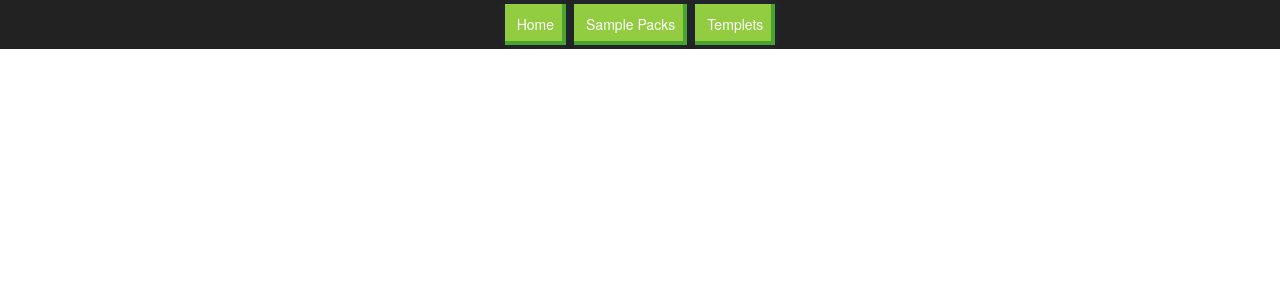
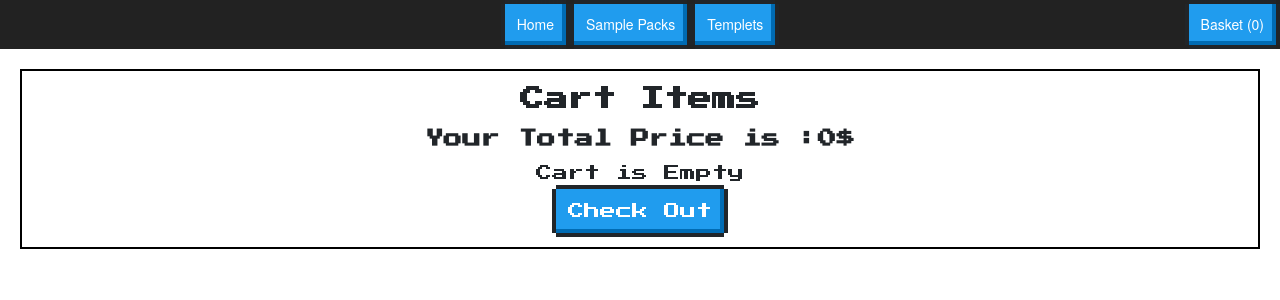
Before and after one commit to trippyy28/trippyysamplesdemo, a React (Create React App) app: page /basket in a window 1280 px wide. Shown: the top 300 px of the page. Built offline with nearby package versions, Linux system fonts and the light colour scheme.

Commit message:
adding popover

```diff
--- a/package.json
+++ b/package.json
@@ -7,6 +7,7 @@
     "@testing-library/react": "^11.2.5",
     "@testing-library/user-event": "^12.7.3",
     "bootstrap": "^4.6.0",
+    "formik": "^2.2.6",
     "framer-motion": "^3.10.0",
     "lodash": "^4.17.21",
     "nes.css": "^2.3.0",
--- a/src/App.css
+++ b/src/App.css
@@ -1,9 +1,12 @@
+@import url("https://fonts.googleapis.com/css2?family=Press+Start+2P&display=swap");
+
 * {
   box-sizing: border-box;
   margin: 0;
 }
 .App {
   text-align: center;
+  font-family: "Press Start 2P", cursive;
 }
 
 .buttons {
--- a/src/App.js
+++ b/src/App.js
@@ -2,49 +2,73 @@ import "./App.css";
 import "nes.css/css/nes.min.css";
 import Gallery from "./Gallery";
 import Templets from "./Templets";
-import styled from "styled-components";
-import { Route, Link, Switch, BrowserRouter } from "react-router-dom";
-
-const Header = styled.div`
-  font-family: "HelveticaNeue", "Helvetica Neue", Helvetica, Arial, sans-serif;
-  font-size: 0.875em;
-  font-weight: 400;
-  background-color: #222222;
-  color: #bbbbbb;
-  text-align: center;
-`;
+import { Route, Switch, BrowserRouter } from "react-router-dom";
+import React, { useState } from "react";
+import Header from "./Header";
+import Basket from "./Basket";
+import Details from "./Details";
+import { data } from "./data";
+import Login from "./Login";
 
 function App() {
+  let [cartItems, setCartItems] = useState([]);
+  const products = data;
+  const onAdd = (product) => {
+    const exist = cartItems.find((x) => x.id === product.id);
+    if (exist) {
+      setCartItems(
+        cartItems.map((x) =>
+          x.id === product.id ? { ...exist, qty: exist.qty + 1 } : x
+        )
+      );
+    } else {
+      setCartItems([...cartItems, { ...product, qty: 1 }]);
+    }
+  };
+  const onRemove = (product) => {
+    const exist = cartItems.find((x) => x.id === product.id);
+    if (exist.qty === 1) {
+      setCartItems(cartItems.filter((x) => x.id !== product.id));
+    } else {
+      setCartItems(
+        cartItems.map((x) =>
+          x.id === product.id ? { ...exist, qty: exist.qty - 1 } : x
+        )
+      );
+    }
+  };
   return (
     <BrowserRouter>
       <div className="App">
-        <Header>
-          <Link to="/">
-            <button type="button" className="nes-btn is-success buttona">
-              Home
-            </button>
-          </Link>
-          <Link to="/gallery">
-            <button type="button" className="nes-btn is-success buttonb">
-              Sample Packs
-            </button>
-          </Link>
-          <Link to="/templets">
-            <button type="button" className="nes-btn is-success buttonb">
-              Templets
-            </button>
-          </Link>
-        </Header>
-
+        <Header
+          cartItems={cartItems}
+          products={products}
+          onAdd={onAdd}
+          onRemove={onRemove}
+        />
         <Switch>
           <Route exact path="/gallery">
-            <Gallery />
+            <Gallery products={products} onAdd={onAdd} />
           </Route>
           <Route exact path="/">
             <h1 className="text">Trippyy Samples</h1>
           </Route>
           <Route exact path="/templets">
             <Templets />
+          </Route>
+          <Route exact path="/details">
+            <Details />
+          </Route>
+          <Route exact path="/login">
+            <Login />
+          </Route>
+          <Route exact path="/basket">
+            <Basket
+              cartItems={cartItems}
+              products={products}
+              onAdd={onAdd}
+              onRemove={onRemove}
+            />
           </Route>
         </Switch>
       </div>
--- /dev/null
+++ b/src/Basket.js
@@ -0,0 +1,52 @@
+import React from "react";
+import styled from "styled-components";
+import { Link, Route, Switch } from "react-router-dom";
+import Checkout from "./Checkout";
+const Container = styled.div`
+  border: 2px solid black;
+  padding: 10px;
+  margin-left: 20px;
+  margin-right: 20px;
+  margin-top: 20px;
+  background-color: white;
+`;
+const Product = styled.div`
+  border: 1px solid ${({ isExpensive }) => (isExpensive ? "blue" : "black")};
+  margin: 4px;
+  margin-left: 2px;
+  margin-right: 2px;
+`;
+const Basket = ({ cartItems, onAdd, product, onRemove }) => {
+  const itemsPrice = cartItems.reduce((a, c) => a + c.price * c.qty, 0);
+  const totalPrice = itemsPrice;
+  return (
+    <Container>
+      <h2>Cart Items</h2>
+      <h3>Your Total Price is :{totalPrice}$</h3>
+      <div>{cartItems.length === 0 && <div>Cart is Empty</div>}</div>
+      {cartItems.map((item) => (
+        <div key={item.id}>
+          <Product>
+            <div>{item.genre}</div>
+            <img src={item.img} width={100} height={100} />
+            <div>{item.price}$</div>
+            <button>Buy!</button>
+            <button onClick={() => onRemove(item)}>Remove</button>
+          </Product>
+        </div>
+      ))}
+
+      <Route exact path="/checkout">
+        <Checkout totalPrice={totalPrice} />
+      </Route>
+
+      <Link to="/checkout">
+        <button type="button" className="nes-btn is-primary">
+          Check Out
+        </button>
+      </Link>
+    </Container>
+  );
+};
+
+export default Basket;
--- /dev/null
+++ b/src/Checkout.js
@@ -0,0 +1,12 @@
+import React from "react";
+
+const Checkout = (props) => {
+  return (
+    <div>
+      <h2>Your Price is:{props.totalPrice}$</h2>
+      <button>CheckOut!</button>
+    </div>
+  );
+};
+
+export default Checkout;
--- /dev/null
+++ b/src/Details.js
@@ -0,0 +1,11 @@
+import React from "react";
+
+const Details = () => {
+  return (
+    <div>
+      <h1>Wow</h1>
+    </div>
+  );
+};
+
+export default Details;
--- /dev/null
+++ b/src/Header.js
@@ -0,0 +1,78 @@
+import React, { useState } from "react";
+import { Switch, Link } from "react-router-dom";
+import styled from "styled-components";
+import { OverlayTrigger, Tooltip } from "react-bootstrap";
+import { ReactComponent as CaretIcon } from "./icons/shopping-cart-outline-svgrepo-com.svg";
+import Basket from './Basket'
+
+const HeaderMenu = styled.div`
+  flex: 1;
+`
+
+const RightHeaderMenu = styled.div`
+  flex: 1;
+  text-align: right;
+`
+
+const Background = styled.div`
+font-family: "HelveticaNeue", "Helvetica Neue", Helvetica, Arial, sans-serif;
+font-size: 0.875em;
+font-weight: 400;
+background-color: #222222;
+color: #bbbbbb;
+text-align: center;
+display: flex;
+`;
+
+const Header = ({ cartItems, products, onAdd, onRemove }) => {
+  return (
+    <Background>
+    <HeaderMenu />
+      <HeaderMenu>
+        <Link to="/">
+          <button type="button" className="nes-btn is-primary buttona">
+            Home
+          </button>
+        </Link>
+        <Link to="/gallery">
+          <button type="button" className="nes-btn is-primary buttonb">
+            Sample Packs
+          </button>
+        </Link>
+        <Link to="/templets">
+          <button type="button" className="nes-btn is-primary buttonb">
+            Templets
+          </button>
+        </Link>
+      </HeaderMenu>
+      <RightHeaderMenu>
+        <OverlayTrigger
+          placement="bottom"
+          trigger={["click"]}
+          overlay={
+            <Tooltip id="button-tooltip-2">
+            <Basket
+            cartItems={cartItems}
+            products={products}
+            onAdd={onAdd}
+            onRemove={onRemove}
+          />
+            </Tooltip>
+          }
+        >
+          {({ ...triggerHandler }) => (
+            <button
+              type="button"
+              {...triggerHandler}
+              className="nes-btn is-primary buttonb"
+            >
+              Basket ({cartItems.length})
+            </button>
+          )}
+        </OverlayTrigger>
+      </RightHeaderMenu>
+    </Background>
+  );
+};
+
+export default Header;
--- /dev/null
+++ b/src/Login.js
@@ -0,0 +1,51 @@
+import React from "react";
+import ReactDOM from "react-dom";
+import { Formik, Field, Form } from "formik";
+
+const Login = () => (
+  <div>
+    <h1>Sign Up</h1>
+    <Formik
+      initialValues={{
+        email: "",
+        password: "",
+      }}
+      onSubmit={async (values) => {
+        const res = await fetch("localhost:3000/login", {
+          method: "POST",
+          body: {
+            email: values.email,
+            password: values.password,
+          },
+        });
+        if (res.isLoggedIn) {
+          localStorage.set("authToken", res.jwtToken);
+          window.location.reload();
+        } else {
+          console.log("Login failed");
+        }
+      }}
+    >
+      <Form>
+        <label htmlFor="email">Email</label>
+        <Field
+          id="email"
+          name="email"
+          placeholder="jane@acme.com"
+          type="email"
+        />
+        <label htmlFor="password">Password</label>
+        <Field
+          id="password"
+          name="password"
+          type="password"
+          placeholder="please insert your password"
+        />
+
+        <button type="submit">Submit</button>
+      </Form>
+    </Formik>
+  </div>
+);
+
+export default Login;
```
Also changed, not shown: src/Gallery.js (+27 -14 lines), src/data.js (+20 -3 lines), src/icons/shopping-cart-outline-svgrepo-com.svg (added), 1 other file (tests, documents, lock files or other folders).
